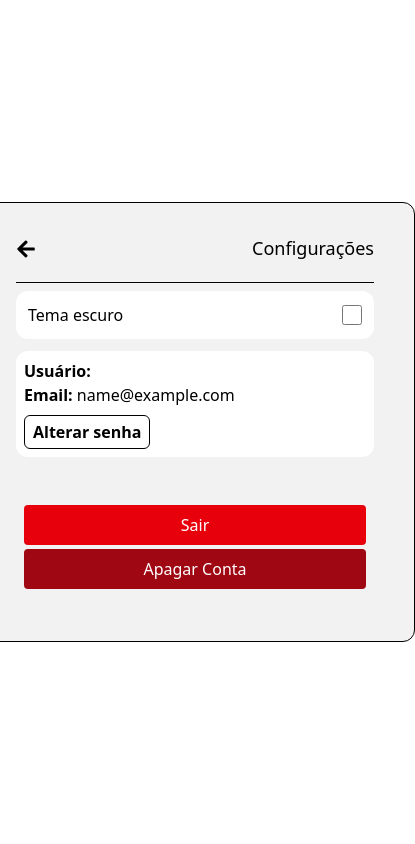
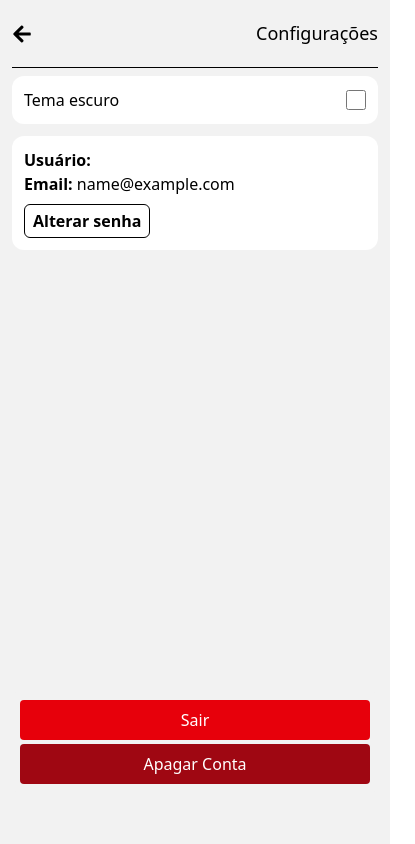
Before and after one commit to gust-devbr/ToDoList--web, a React (Vite) app: page /settings in a window 390 px wide. Shown: the whole page, 415 px wide, since content can reach past the window. Built offline with nearby package versions, Linux system fonts and the light colour scheme; sample sign-in values are in the browser's storage.

Commit message:
style: mudança no tamanho e responsividade das telas

```diff
--- a/src/app/(private)/Settings.jsx
+++ b/src/app/(private)/Settings.jsx
@@ -13,7 +13,7 @@ export default function Settings() {
     const [isModalChangePassOpen, setIsModalChangePassOpen] = useState(false);
 
     return (
-        <div className="border border-solid px-10 py-8 rounded-xl max-w-119 min-w-110" style={{ backgroundColor: theme.card, color: theme.text }}>
+        <div className="px-3 py-5 w-full min-h-screen min-w-screen flex flex-col lg:w-screen" style={{ backgroundColor: theme.card, color: theme.text }}>
 
             <div className="flex items-center justify-between mb-5">
                 <button
@@ -30,9 +30,7 @@ export default function Settings() {
             <hr />
 
             <div className="flex flex-row justify-between mt-2 rounded-xl p-3 items-center" style={{ backgroundColor: theme.background }}>
-                <label>
-                    {darkMode ? "Tema claro" : "Tema escuro"}
-                </label>
+                <label>Tema escuro</label>
                 <input
                     className="accent-indigo-600 w-5 h-5"
                     type="checkbox"
@@ -41,7 +39,7 @@ export default function Settings() {
                 />
             </div>
 
-            <div className="p-2 mb-3 mt-3 rounded-xl" style={{ backgroundColor: theme.background }}>
+            <div className="p-3 mb-3 mt-3 rounded-xl" style={{ backgroundColor: theme.background }}>
                 <p className="text-md text-left">
                     <strong>Usuário:</strong> {user?.nome}
                     <br />
@@ -60,7 +58,7 @@ export default function Settings() {
                 onClose={() => setIsModalChangePassOpen(false)}
             />
 
-            <div className="p-2 mb-3 rounded-sm mt-10" style={{ backgroundColor: theme.card }}>
+            <div className="p-2 rounded-sm mt-auto mb-8 lg:mb-0" style={{ backgroundColor: theme.card }}>
                 <button
                     className="mb-1 w-full px-5 py-2 border-none rounded-sm cursor-pointer text-[1rem] text-white bg-red-600"
                     onClick={logout}
--- a/src/app/(private)/Tasks.jsx
+++ b/src/app/(private)/Tasks.jsx
@@ -73,7 +73,7 @@ export default function Tasks() {
 
     return (
         <div
-            className='border-none rounded-3xl p-10 shadow-2xl max-w-200 min-w-100'
+            className='flex flex-col px-4 py-5 shadow-2xl w-full min-w-screen min-h-screen'
             style={{ backgroundColor: theme.card, color: theme.text }}
         >
 
@@ -171,7 +171,7 @@ export default function Tasks() {
 
             {tasks.length > 0 && (
                 <div
-                    className='mt-8 p-3 rounded-sm flex justify-between text-[14px]'
+                    className='mt-auto mb-10 lg:mb-0 p-3 rounded-sm flex justify-between text-[14px]'
                     style={{ backgroundColor: theme.background }}
                 >
                     <span style={{ color: theme.text }}>Total: {tasks.length}</span>
```
